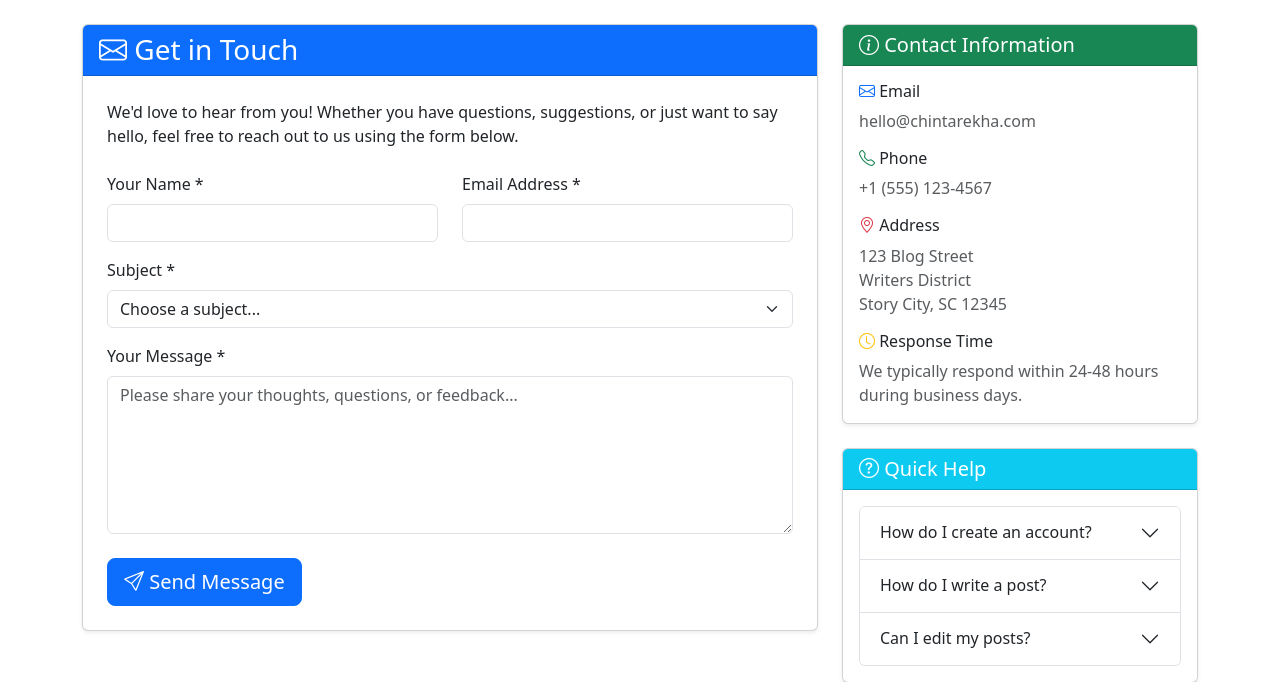
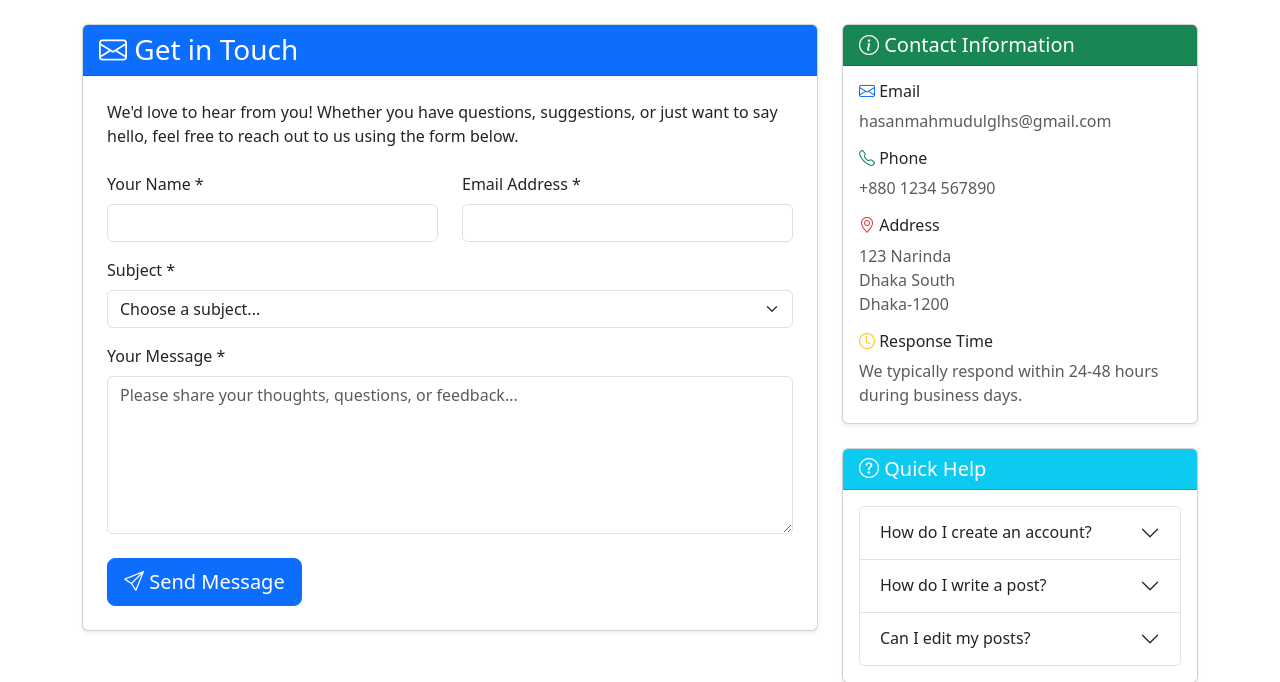
Before and after one commit to hasanmahmudulglhs-svg/Chintarekha, a PHP site: page /contact.php in a window 1280 px wide. Shown: the part 56-738 px from the top of the page. Run offline with PHP 8.4, Linux system fonts and the light colour scheme.

Commit message:
Add files via upload

```diff
--- a/contact.php
+++ b/contact.php
@@ -113,20 +113,20 @@ include 'header.php';
             <div class="card-body">
                 <div class="mb-3">
                     <h6><i class="bi bi-envelope text-primary"></i> Email</h6>
-                    <p class="text-muted mb-0">hello@chintarekha.com</p>
+                    <p class="text-muted mb-0">hasanmahmudulglhs@gmail.com</p>
                 </div>
 
                 <div class="mb-3">
                     <h6><i class="bi bi-telephone text-success"></i> Phone</h6>
-                    <p class="text-muted mb-0">+1 (555) 123-4567</p>
+                    <p class="text-muted mb-0">+880 1234 567890</p>
                 </div>
 
                 <div class="mb-3">
                     <h6><i class="bi bi-geo-alt text-danger"></i> Address</h6>
                     <p class="text-muted mb-0">
-                        123 Blog Street<br>
-                        Writers District<br>
-                        Story City, SC 12345
+                        123 Narinda<br>
+                        Dhaka South<br>
+                        Dhaka-1200
                     </p>
                 </div>
 
```
